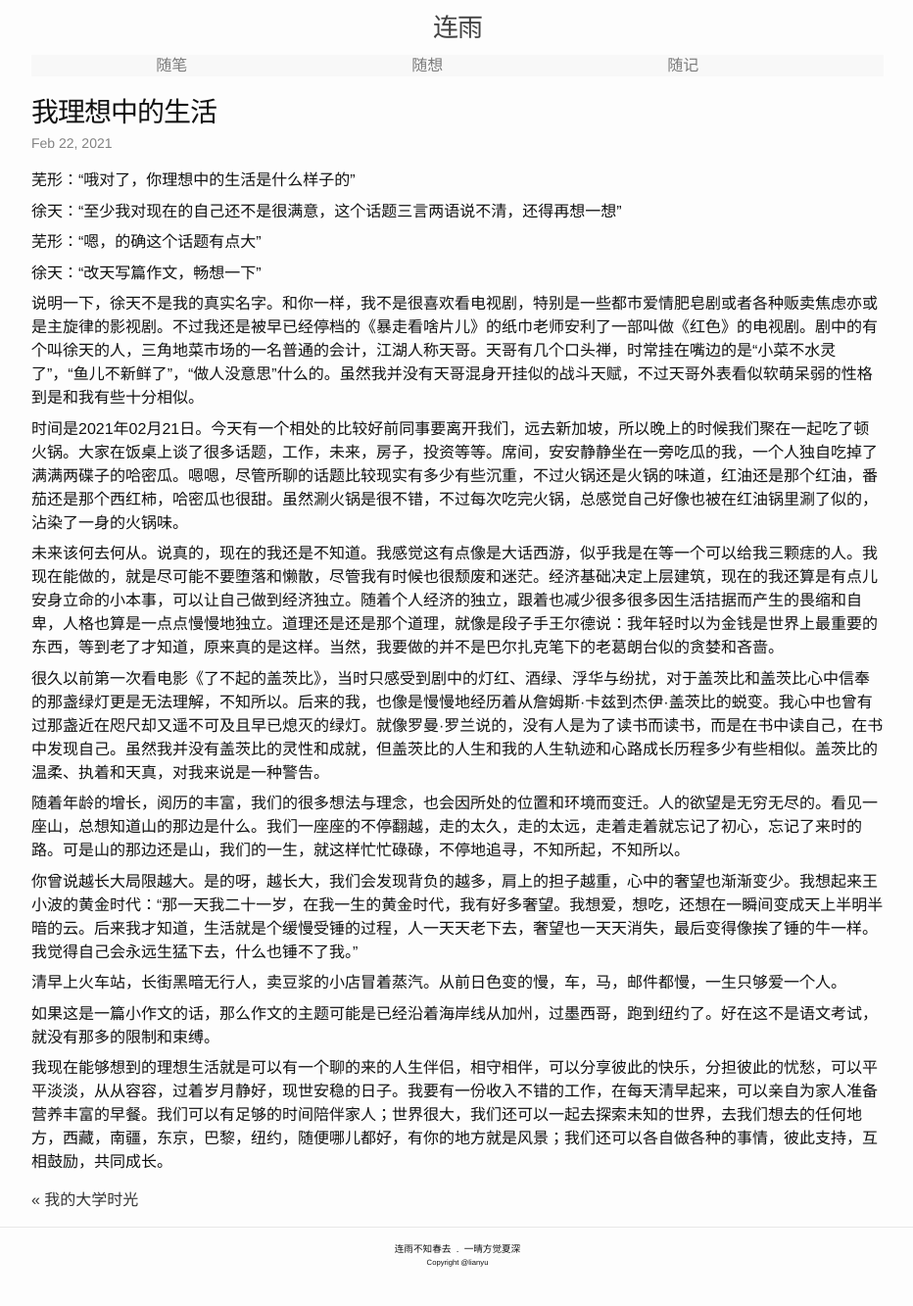
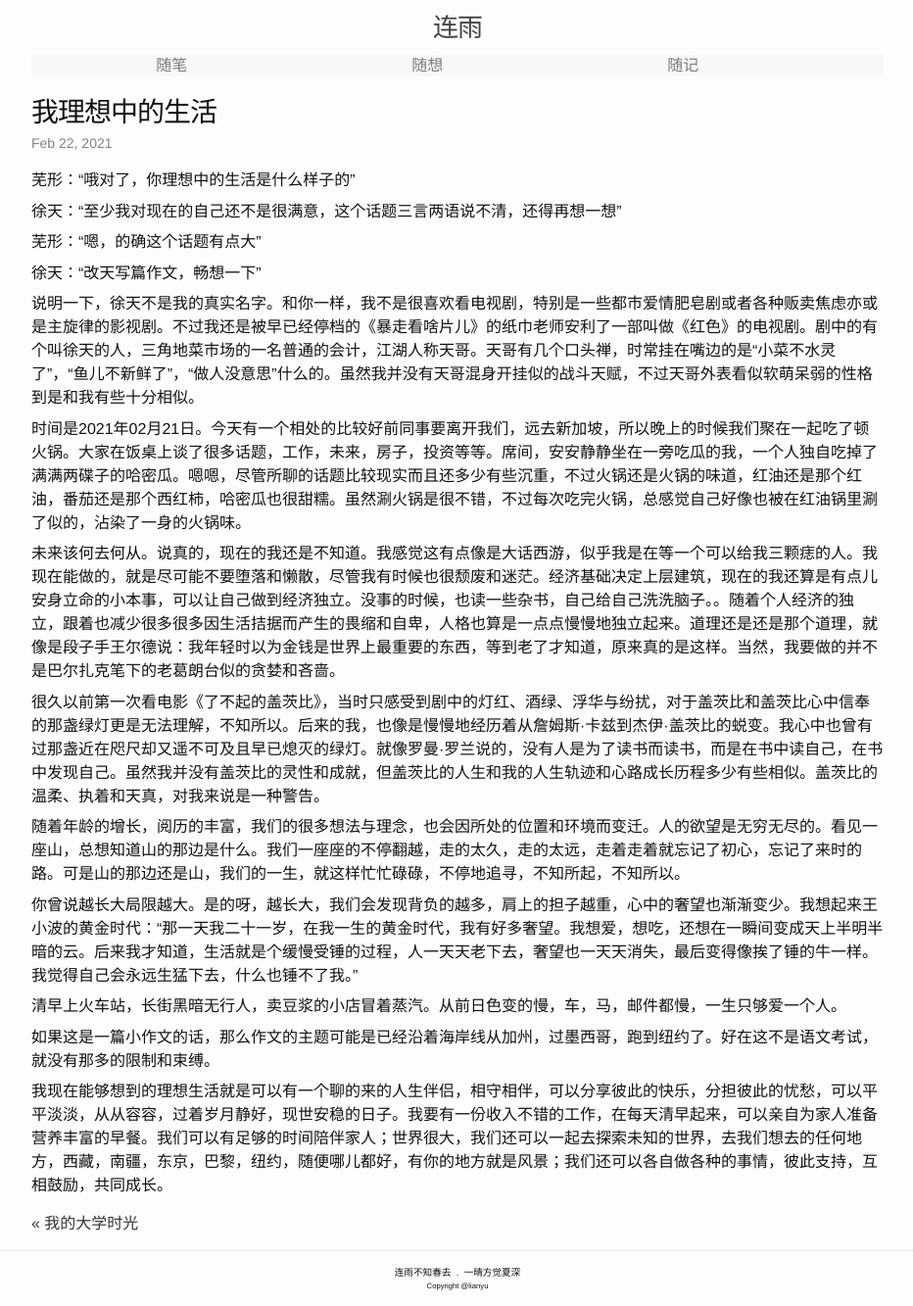
Before and after one commit to lianyu1115/lianyu, a Jekyll site: the page built from _essays/2021-02-22-我理想中的生活.md, in a window 1280 px wide. Shown: the whole page at 98% size, without its empty margins (173-1105 px from the left). Built offline with Jekyll 4.4.1, drawn with Linux system fonts in a browser that asks for light colours; before the commit the page ends 1309 px from its top, so only the background shows below that.

Commit message:
Update 2021-02-22-我理想中的生活.md

```diff
--- a/_essays/2021-02-22-我理想中的生活.md
+++ b/_essays/2021-02-22-我理想中的生活.md
@@ -16,9 +16,9 @@ tags: ''
 
 说明一下，徐天不是我的真实名字。和你一样，我不是很喜欢看电视剧，特别是一些都市爱情肥皂剧或者各种贩卖焦虑亦或是主旋律的影视剧。不过我还是被早已经停档的《暴走看啥片儿》的纸巾老师安利了一部叫做《红色》的电视剧。剧中的有个叫徐天的人，三角地菜市场的一名普通的会计，江湖人称天哥。天哥有几个口头禅，时常挂在嘴边的是“小菜不水灵了”，“鱼儿不新鲜了”，“做人没意思”什么的。虽然我并没有天哥混身开挂似的战斗天赋，不过天哥外表看似软萌呆弱的性格到是和我有些十分相似。
 
-时间是2021年02月21日。今天有一个相处的比较好前同事要离开我们，远去新加坡，所以晚上的时候我们聚在一起吃了顿火锅。大家在饭桌上谈了很多话题，工作，未来，房子，投资等等。席间，安安静静坐在一旁吃瓜的我，一个人独自吃掉了满满两碟子的哈密瓜。嗯嗯，尽管所聊的话题比较现实有多少有些沉重，不过火锅还是火锅的味道，红油还是那个红油，番茄还是那个西红柿，哈密瓜也很甜。虽然涮火锅是很不错，不过每次吃完火锅，总感觉自己好像也被在红油锅里涮了似的，沾染了一身的火锅味。
+时间是2021年02月21日。今天有一个相处的比较好前同事要离开我们，远去新加坡，所以晚上的时候我们聚在一起吃了顿火锅。大家在饭桌上谈了很多话题，工作，未来，房子，投资等等。席间，安安静静坐在一旁吃瓜的我，一个人独自吃掉了满满两碟子的哈密瓜。嗯嗯，尽管所聊的话题比较现实而且还多少有些沉重，不过火锅还是火锅的味道，红油还是那个红油，番茄还是那个西红柿，哈密瓜也很甜糯。虽然涮火锅是很不错，不过每次吃完火锅，总感觉自己好像也被在红油锅里涮了似的，沾染了一身的火锅味。
 
-未来该何去何从。说真的，现在的我还是不知道。我感觉这有点像是大话西游，似乎我是在等一个可以给我三颗痣的人。我现在能做的，就是尽可能不要堕落和懒散，尽管我有时候也很颓废和迷茫。经济基础决定上层建筑，现在的我还算是有点儿安身立命的小本事，可以让自己做到经济独立。随着个人经济的独立，跟着也减少很多很多因生活拮据而产生的畏缩和自卑，人格也算是一点点慢慢地独立。道理还是还是那个道理，就像是段子手王尔德说：我年轻时以为金钱是世界上最重要的东西，等到老了才知道，原来真的是这样。当然，我要做的并不是巴尔扎克笔下的老葛朗台似的贪婪和吝啬。
+未来该何去何从。说真的，现在的我还是不知道。我感觉这有点像是大话西游，似乎我是在等一个可以给我三颗痣的人。我现在能做的，就是尽可能不要堕落和懒散，尽管我有时候也很颓废和迷茫。经济基础决定上层建筑，现在的我还算是有点儿安身立命的小本事，可以让自己做到经济独立。没事的时候，也读一些杂书，自己给自己洗洗脑子。。随着个人经济的独立，跟着也减少很多很多因生活拮据而产生的畏缩和自卑，人格也算是一点点慢慢地独立起来。道理还是还是那个道理，就像是段子手王尔德说：我年轻时以为金钱是世界上最重要的东西，等到老了才知道，原来真的是这样。当然，我要做的并不是巴尔扎克笔下的老葛朗台似的贪婪和吝啬。
 
 很久以前第一次看电影《了不起的盖茨比》，当时只感受到剧中的灯红、酒绿、浮华与纷扰，对于盖茨比和盖茨比心中信奉的那盏绿灯更是无法理解，不知所以。后来的我，也像是慢慢地经历着从詹姆斯·卡兹到杰伊·盖茨比的蜕变。我心中也曾有过那盏近在咫尺却又遥不可及且早已熄灭的绿灯。就像罗曼·罗兰说的，没有人是为了读书而读书，而是在书中读自己，在书中发现自己。虽然我并没有盖茨比的灵性和成就，但盖茨比的人生和我的人生轨迹和心路成长历程多少有些相似。盖茨比的温柔、执着和天真，对我来说是一种警告。
 
```
